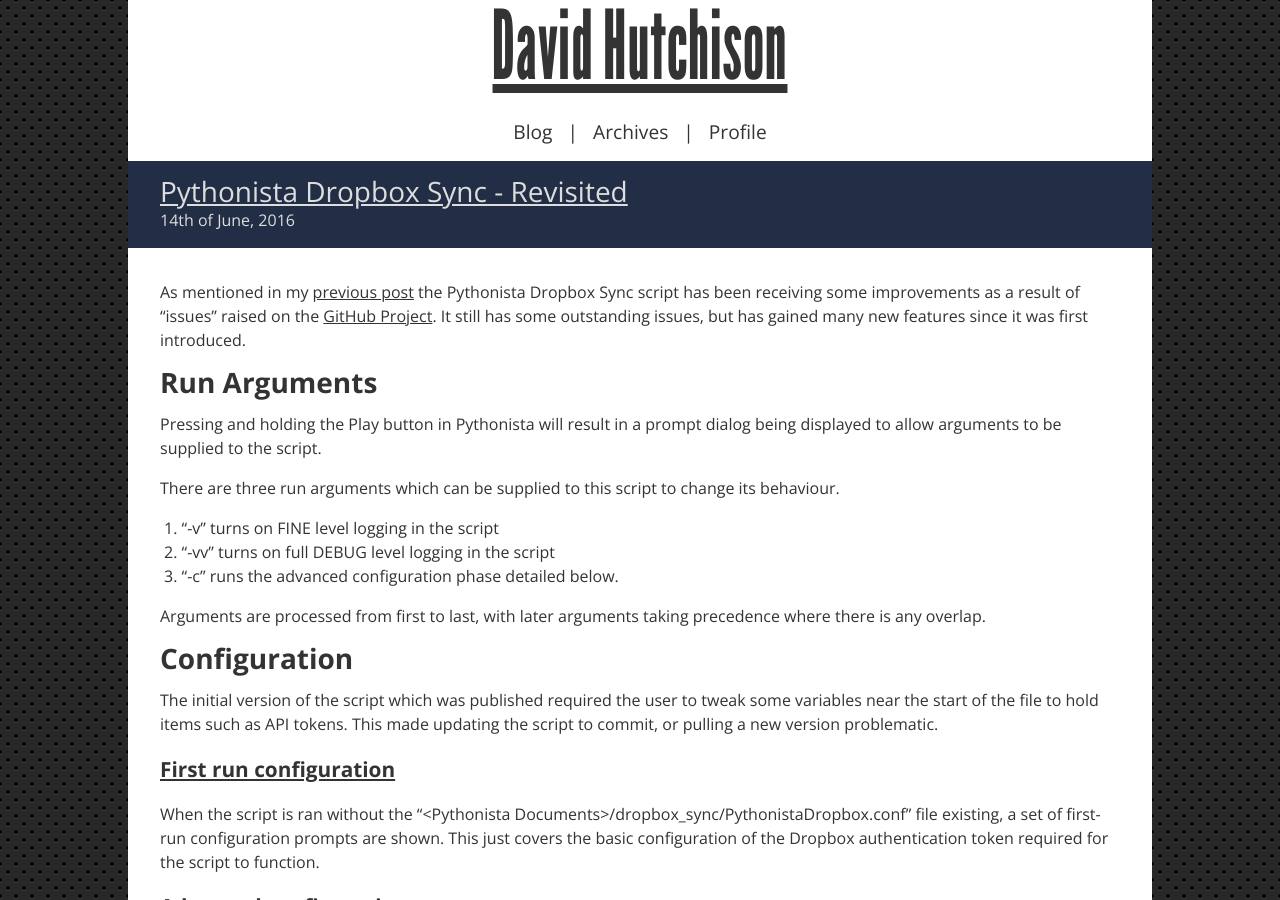
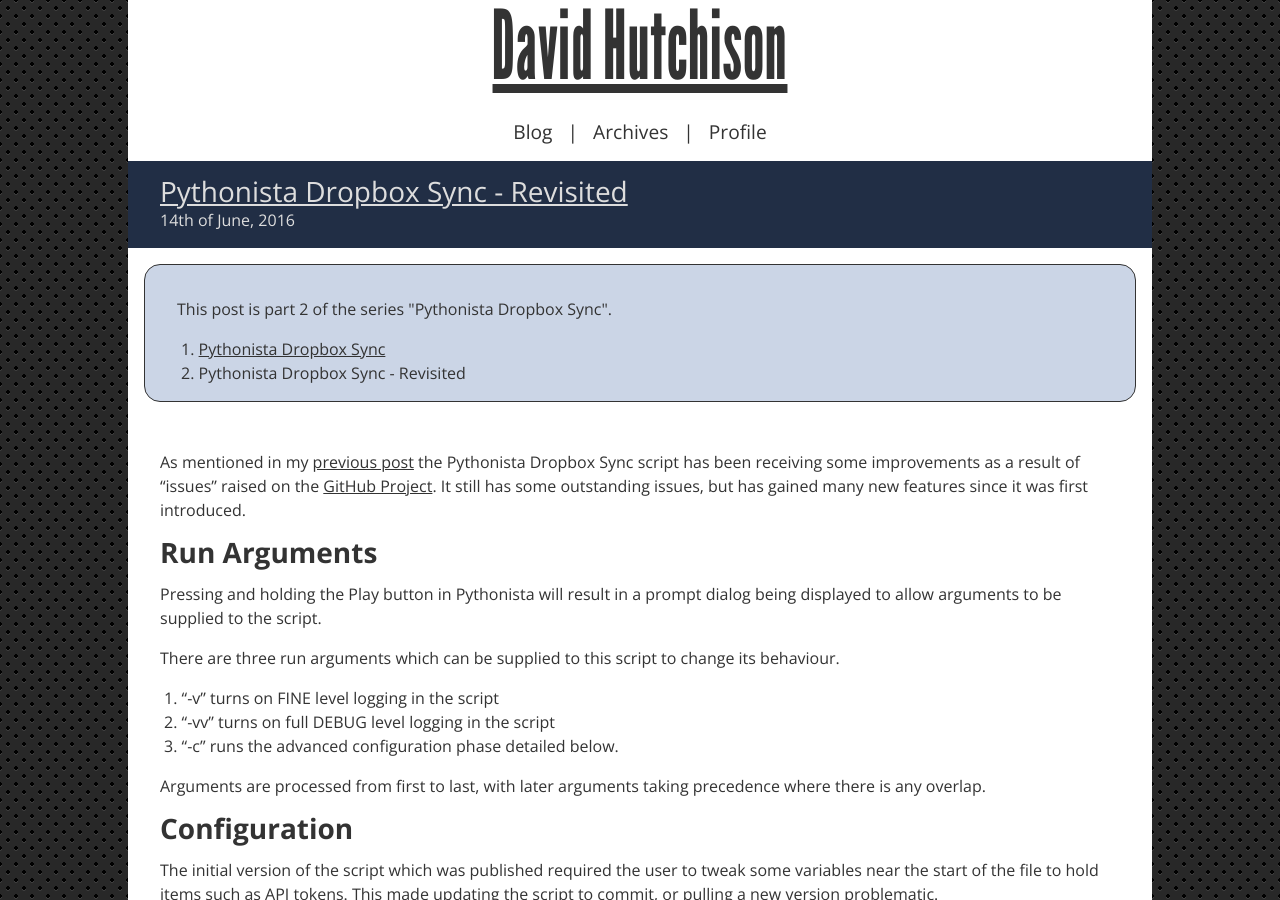
Before and after one commit to dhutchison/dhutchison.github.io, a Jekyll site: the page built from _posts/2016-06-14-pythonista-dropbox-sync-revisited.markdown, in a window 1280 px wide and 900 px high. Built offline with Jekyll 4.4.1, drawn with Linux system fonts in a browser that asks for light colours.

Commit message:
Linked revisited post

```diff
--- a/_posts/2014-05-11-pythonista-dropbox-sync.markdown
+++ b/_posts/2014-05-11-pythonista-dropbox-sync.markdown
@@ -9,6 +9,8 @@ tags:
 image: /images/pythonista_ipad-t.jpg
 header_image: '![Pythonista Logo](/images/pythonista_ipad-p.png "Pythonista Icon")'
 date: 2014-05-11 21:19
+series: Pythonista Dropbox Sync
+series_part: 1
 slug: pythonista-dropbox-sync
 ---
 Continuing on from [my last post][lastpost], I have been delving into Python using [Pythonista][pythonista_itunes]. Syncing scripts between platforms is not as simple as it could be, but now I have a solution. It is not perfect, but it does the job for me and it is developed in Python!
--- a/_posts/2016-06-14-pythonista-dropbox-sync-revisited.markdown
+++ b/_posts/2016-06-14-pythonista-dropbox-sync-revisited.markdown
@@ -6,6 +6,8 @@ tags:
 - python
 description: Pythonista Dropbox Sync script has got some much needed updates
 date: 2016-06-14 20:34
+series: Pythonista Dropbox Sync
+series_part: 2
 slug: pythonista-dropbox-sync-revisited
 ---
 As mentioned in my [previous post][prev] the Pythonista Dropbox Sync script has been receiving some improvements as a result of "issues" raised on the [GitHub Project][ghp]. It still has some outstanding issues, but has gained many new features since it was first introduced.
```
